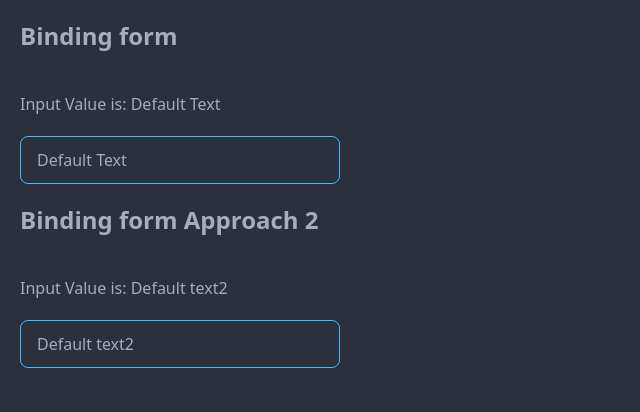
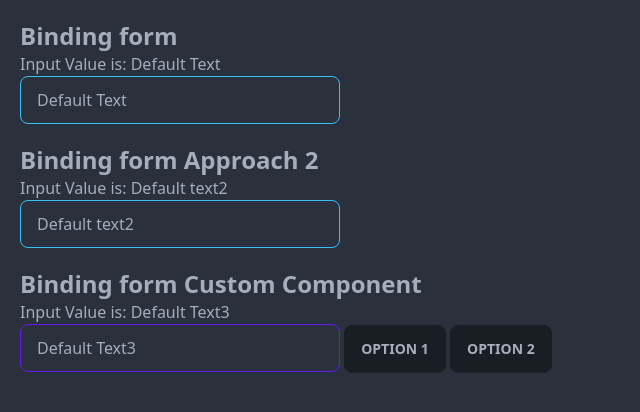
Before and after one commit to sabbirkuasha/Learning-svelte, a Svelte app: page / in a window 1280 px wide. Shown: the top 412 px of the page, without its empty margins (0-640 px from the left). Built offline with nearby package versions, Linux system fonts and the light colour scheme.

Commit message:
binding custom button component
binding custom button

```diff
--- a/src/App.svelte
+++ b/src/App.svelte
@@ -1,19 +1,26 @@
 <script>
+    import CustomComponent from './CustomComponent.svelte'
+    import CustomButtons from './CustomButtons.svelte'
+
     let inputValue = 'Default Text'
     let inputValue2 = 'Default text2'
+    let inputValue3 = 'Default Text3'
+    let buttonChoosen = null
 
     //this means everytime inputValue varibale changes, console log the inputValue
     $:console.log(inputValue)
+    $:console.log("button number is: " + buttonChoosen)
 
     function setValue(event){
         inputValue = event.target.value
     }
+
 </script>
 
 <main>
-   <h1 class="text-2xl font-bold p-5">Binding form </h1>
+   <h1 class="text-2xl font-bold pl-5 mt-5">Binding form </h1>
 
-   <h2 class="p-5"
+   <h2 class="pl-5"
    >Input Value is: {inputValue}</h2>
    <input class="input input-bordered
    input-info w-full max-w-xs ml-5"
@@ -21,13 +28,25 @@
    value={inputValue} on:input={setValue}>
 
 <!-- This is shorthand in svelte -->
-   <h1 class="text-2xl font-bold p-5">Binding form Approach 2</h1>
-   <h2 class="p-5"
+   <h1 class="text-2xl font-bold pl-5 mt-5">Binding form Approach 2</h1>
+   <h2 class="pl-5"
    >Input Value is: {inputValue2}</h2>
    <input class="input input-bordered
    input-info w-full max-w-xs ml-5"
    type="text" placeholder="Type Here"
    bind:value={inputValue2}>
+
+   <!-- This is CustomComponent Binding -->
+   <h1 class="text-2xl font-bold mt-5 pl-5">Binding form Custom Component</h1>
+   <h2 class="pl-5"
+   >Input Value is: {inputValue3}</h2>
+   <!-- This will only works for dynamic value, not dynamic type -->
+   <CustomComponent bind:inputValue3={inputValue3}/>
+
+   <!-- this is custom buttons -->
+   <CustomButtons bind:choosenOption={buttonChoosen}/>
+
+
 </main>
 
 <style>
--- /dev/null
+++ b/src/CustomButtons.svelte
@@ -0,0 +1,11 @@
+<script>
+    export let choosenOption = null
+</script>
+
+<button class="btn "
+disabled={choosenOption==1}
+on:click={()=> choosenOption=1}>Option 1</button>
+
+<button class="btn "
+disabled={choosenOption==2}
+on:click={()=> choosenOption=2}>Option 2</button>
--- /dev/null
+++ b/src/CustomComponent.svelte
@@ -0,0 +1,8 @@
+<script>
+    export let inputValue3 = 'Default from component'
+</script>
+
+<input type="text"
+class="input input-bordered input-primary w-full ml-5
+max-w-xs"
+bind:value={inputValue3}>
```
